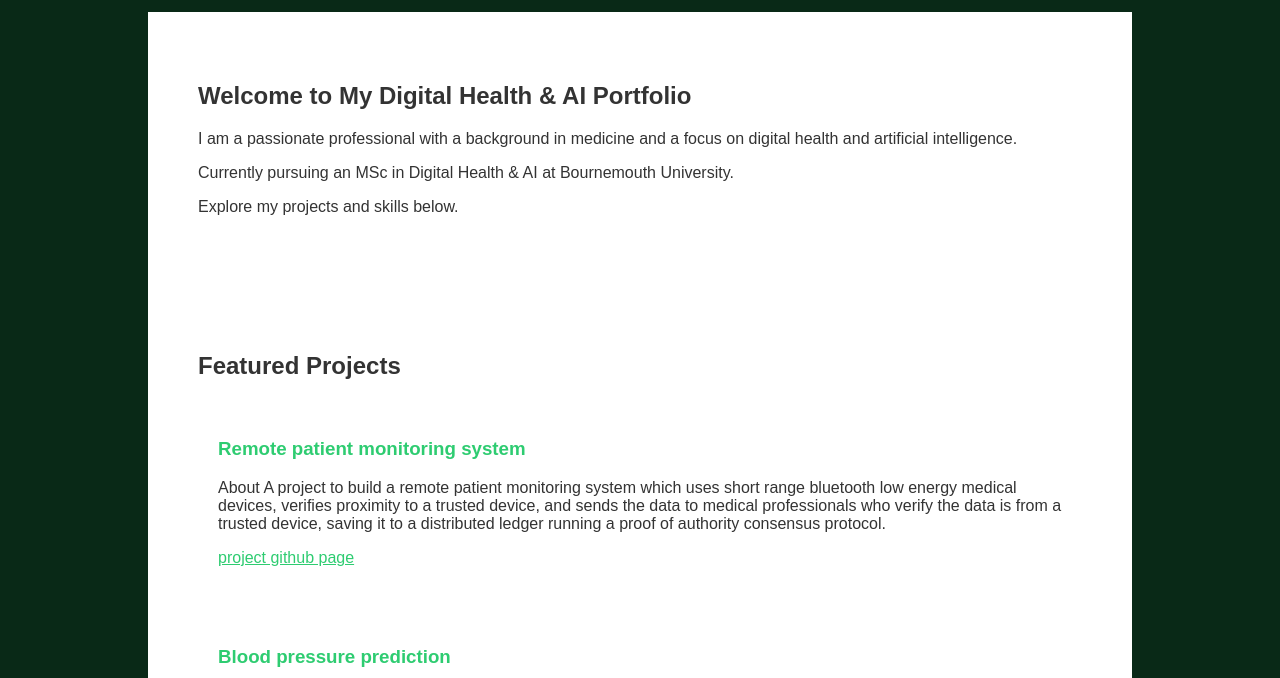
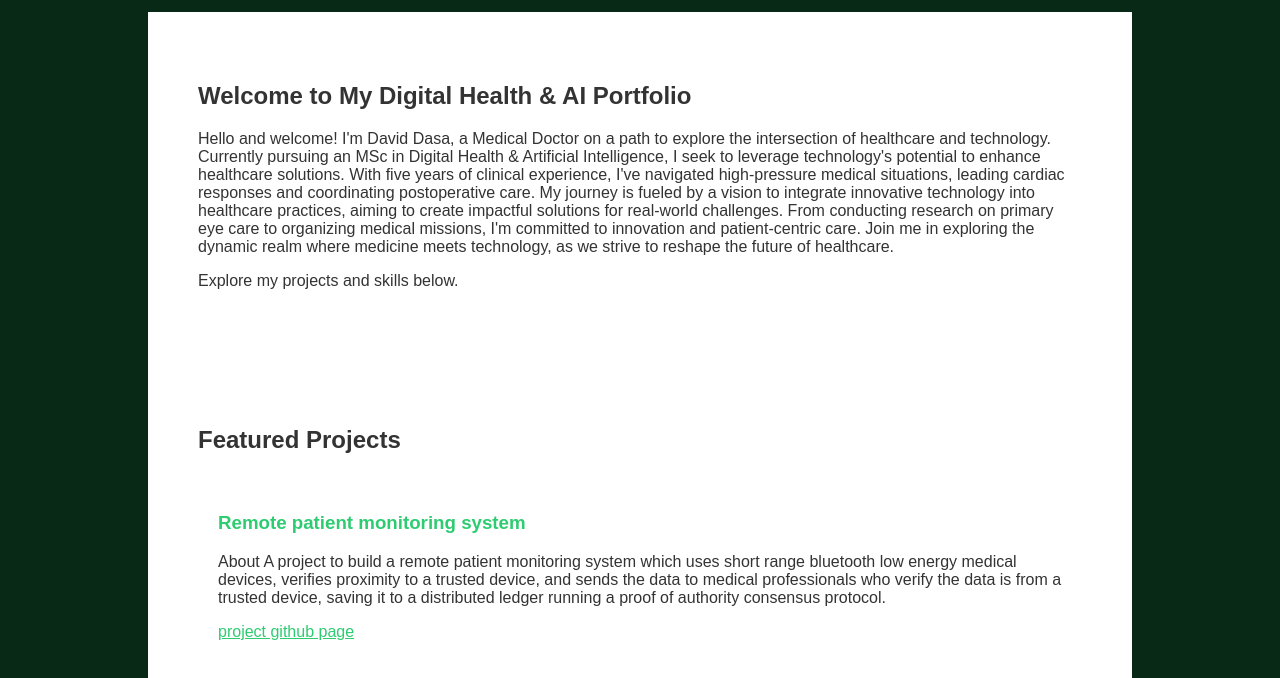
Before and after one commit to Naijaoracle/static_web_app, a website: page src/index.html in a window 1280 px wide. Shown: the part 82-760 px from the top of the page. Drawn offline with Linux system fonts and the light colour scheme.

Commit message:
Update index.html

```diff
--- a/src/index.html
+++ b/src/index.html
@@ -26,8 +26,18 @@
     <!-- About Section -->
     <section id="about">
       <h1>Welcome to My Digital Health & AI Portfolio</h1>
-      <p>I am a passionate professional with a background in medicine and a focus on digital health and artificial intelligence.</p>
-      <p>Currently pursuing an MSc in Digital Health & AI at Bournemouth University.</p>
+      <p>Hello and welcome! I'm David Dasa, a Medical Doctor on a path to explore the intersection of healthcare and
+technology. Currently pursuing an MSc in Digital Health & Artificial Intelligence, I seek to leverage technology's potential to
+enhance healthcare solutions.
+
+With five years of clinical experience, I've navigated high-pressure medical situations, leading cardiac responses and
+coordinating postoperative care. My journey is fueled by a vision to integrate innovative technology into healthcare practices,
+aiming to create impactful solutions for real-world challenges.
+
+From conducting research on primary eye care to organizing medical missions, I'm committed to innovation and patient-centric
+care.
+
+Join me in exploring the dynamic realm where medicine meets technology, as we strive to reshape the future of healthcare.</p>
       <p>Explore my projects and skills below.</p>
     </section>
 
```
